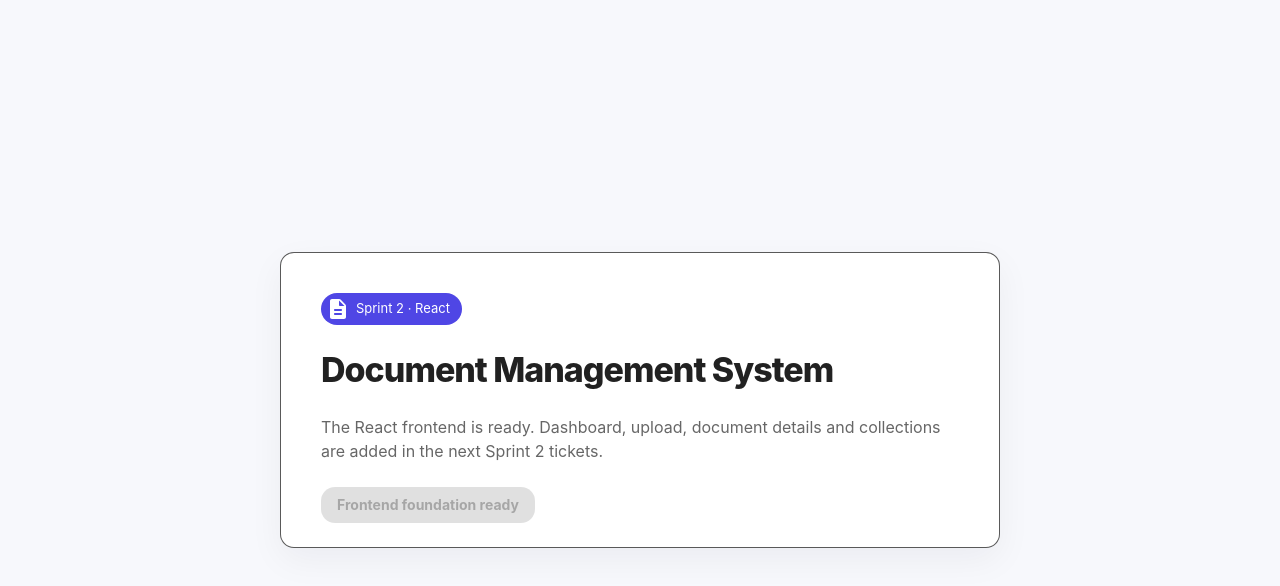
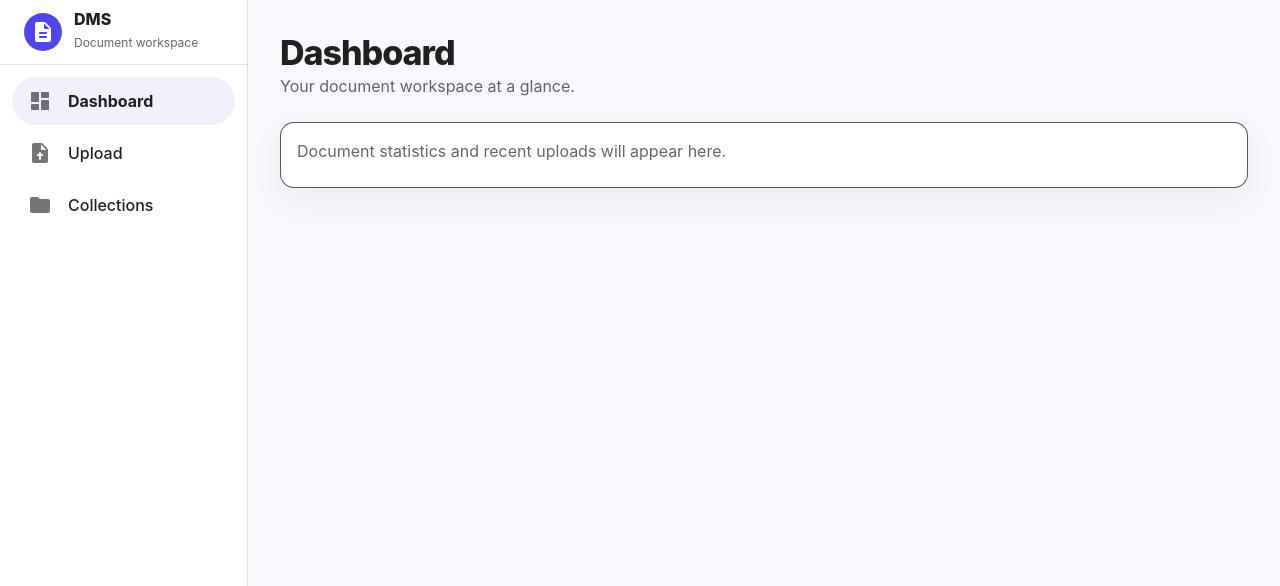
Before and after one commit to Noppin/Document-Management-System---WS2026O, a React (Vite) app in the folder frontend/: page / in a window 1280 px wide. Shown: the top 586 px of the page. Built offline with nearby package versions, Linux system fonts and the light colour scheme.

Commit message:
Implement responsive application shell and routing

```diff
--- a/frontend/src/App.tsx
+++ b/frontend/src/App.tsx
@@ -1,21 +1,21 @@
-import { Box, Button, Card, CardContent, Chip, Stack, Typography } from '@mui/material';
-import DescriptionRoundedIcon from '@mui/icons-material/DescriptionRounded';
+import { BrowserRouter, Route, Routes } from 'react-router-dom';
+import { AppShell } from './components/layout/AppShell';
+import { CollectionsPage } from './pages/CollectionsPage';
+import { DashboardPage } from './pages/DashboardPage';
+import { NotFoundPage } from './pages/NotFoundPage';
+import { UploadPage } from './pages/UploadPage';
 
 export default function App() {
   return (
-    <Box sx={{ minHeight: '100vh', display: 'grid', placeItems: 'center', p: 3 }}>
-      <Card sx={{ width: 'min(720px, 100%)' }}>
-        <CardContent sx={{ p: { xs: 3, md: 5 } }}>
-          <Stack spacing={3} alignItems="flex-start">
-            <Chip icon={<DescriptionRoundedIcon />} label="Sprint 2 · React" color="primary" />
-            <Typography variant="h4">Document Management System</Typography>
-            <Typography color="text.secondary">
-              The React frontend is ready. Dashboard, upload, document details and collections are added in the next Sprint 2 tickets.
-            </Typography>
-            <Button variant="contained" disabled>Frontend foundation ready</Button>
-          </Stack>
-        </CardContent>
-      </Card>
-    </Box>
+    <BrowserRouter>
+      <AppShell>
+        <Routes>
+          <Route path="/" element={<DashboardPage />} />
+          <Route path="/upload" element={<UploadPage />} />
+          <Route path="/collections" element={<CollectionsPage />} />
+          <Route path="*" element={<NotFoundPage />} />
+        </Routes>
+      </AppShell>
+    </BrowserRouter>
   );
 }
--- /dev/null
+++ b/frontend/src/components/layout/AppShell.tsx
@@ -0,0 +1,108 @@
+import { PropsWithChildren, useState } from 'react';
+import { NavLink, useLocation } from 'react-router-dom';
+import {
+  AppBar,
+  Box,
+  Divider,
+  Drawer,
+  IconButton,
+  List,
+  ListItemButton,
+  ListItemIcon,
+  ListItemText,
+  Stack,
+  Toolbar,
+  Typography,
+  useMediaQuery,
+  useTheme,
+} from '@mui/material';
+import DashboardRoundedIcon from '@mui/icons-material/DashboardRounded';
+import UploadFileRoundedIcon from '@mui/icons-material/UploadFileRounded';
+import FolderRoundedIcon from '@mui/icons-material/FolderRounded';
+import DescriptionRoundedIcon from '@mui/icons-material/DescriptionRounded';
+import MenuRoundedIcon from '@mui/icons-material/MenuRounded';
+
+const drawerWidth = 248;
+
+const navigation = [
+  { label: 'Dashboard', to: '/', icon: <DashboardRoundedIcon /> },
+  { label: 'Upload', to: '/upload', icon: <UploadFileRoundedIcon /> },
+  { label: 'Collections', to: '/collections', icon: <FolderRoundedIcon /> },
+];
+
+function Navigation() {
+  const location = useLocation();
+  return (
+    <>
+      <Toolbar sx={{ px: 2.5 }}>
+        <Stack direction="row" spacing={1.5} alignItems="center">
+          <Box sx={{ width: 38, height: 38, borderRadius: 2.5, bgcolor: 'primary.main', color: 'primary.contrastText', display: 'grid', placeItems: 'center' }}>
+            <DescriptionRoundedIcon />
+          </Box>
+          <Box>
+            <Typography fontWeight={800} lineHeight={1.1}>DMS</Typography>
+            <Typography variant="caption" color="text.secondary">Document workspace</Typography>
+          </Box>
+        </Stack>
+      </Toolbar>
+      <Divider />
+      <List sx={{ p: 1.5 }}>
+        {navigation.map((item) => {
+          const selected = item.to === '/' ? location.pathname === '/' : location.pathname.startsWith(item.to);
+          return (
+            <ListItemButton
+              key={item.to}
+              component={NavLink}
+              to={item.to}
+              selected={selected}
+              sx={{ borderRadius: 2.5, mb: 0.5 }}
+            >
+              <ListItemIcon sx={{ minWidth: 40 }}>{item.icon}</ListItemIcon>
+              <ListItemText primary={item.label} primaryTypographyProps={{ fontWeight: selected ? 700 : 500 }} />
+            </ListItemButton>
+          );
+        })}
+      </List>
+    </>
+  );
+}
+
+export function AppShell({ children }: PropsWithChildren) {
+  const theme = useTheme();
+  const desktop = useMediaQuery(theme.breakpoints.up('md'));
+  const [mobileOpen, setMobileOpen] = useState(false);
+
+  return (
+    <Box sx={{ display: 'flex', minHeight: '100vh' }}>
+      <AppBar
+        position="fixed"
+        color="inherit"
+        elevation={0}
+        sx={{ display: { md: 'none' }, borderBottom: 1, borderColor: 'divider' }}
+      >
+        <Toolbar>
+          <IconButton edge="start" onClick={() => setMobileOpen(true)} aria-label="Open navigation">
+            <MenuRoundedIcon />
+          </IconButton>
+          <Typography fontWeight={800} sx={{ ml: 1 }}>Document Management System</Typography>
+        </Toolbar>
+      </AppBar>
+
+      <Box component="nav" sx={{ width: { md: drawerWidth }, flexShrink: { md: 0 } }}>
+        <Drawer
+          variant={desktop ? 'permanent' : 'temporary'}
+          open={desktop || mobileOpen}
+          onClose={() => setMobileOpen(false)}
+          ModalProps={{ keepMounted: true }}
+          sx={{ '& .MuiDrawer-paper': { width: drawerWidth, boxSizing: 'border-box', borderRightColor: 'divider' } }}
+        >
+          <Navigation />
+        </Drawer>
+      </Box>
+
+      <Box component="main" sx={{ flexGrow: 1, minWidth: 0, pt: { xs: 10, md: 0 }, p: { xs: 2, sm: 3, lg: 4 } }}>
+        <Box sx={{ maxWidth: 1280, mx: 'auto' }}>{children}</Box>
+      </Box>
+    </Box>
+  );
+}
--- /dev/null
+++ b/frontend/src/pages/CollectionsPage.tsx
@@ -0,0 +1,10 @@
+import { Card, CardContent, Stack, Typography } from '@mui/material';
+
+export function CollectionsPage() {
+  return (
+    <Stack spacing={3}>
+      <div><Typography variant="h4">Collections</Typography><Typography color="text.secondary">Organize related documents.</Typography></div>
+      <Card><CardContent><Typography color="text.secondary">Collection management is added in S2-07.</Typography></CardContent></Card>
+    </Stack>
+  );
+}
--- /dev/null
+++ b/frontend/src/pages/DashboardPage.tsx
@@ -0,0 +1,13 @@
+import { Card, CardContent, Stack, Typography } from '@mui/material';
+
+export function DashboardPage() {
+  return (
+    <Stack spacing={3}>
+      <div>
+        <Typography variant="h4">Dashboard</Typography>
+        <Typography color="text.secondary">Your document workspace at a glance.</Typography>
+      </div>
+      <Card><CardContent><Typography color="text.secondary">Document statistics and recent uploads will appear here.</Typography></CardContent></Card>
+    </Stack>
+  );
+}
--- /dev/null
+++ b/frontend/src/pages/NotFoundPage.tsx
@@ -0,0 +1,16 @@
+import { Button, Card, CardContent, Stack, Typography } from '@mui/material';
+import { Link } from 'react-router-dom';
+
+export function NotFoundPage() {
+  return (
+    <Card sx={{ maxWidth: 640, mx: 'auto', mt: 8 }}>
+      <CardContent sx={{ p: 5 }}>
+        <Stack spacing={2} alignItems="flex-start">
+          <Typography variant="h4">Page not found</Typography>
+          <Typography color="text.secondary">The page you requested does not exist.</Typography>
+          <Button component={Link} to="/" variant="contained">Back to dashboard</Button>
+        </Stack>
+      </CardContent>
+    </Card>
+  );
+}
--- /dev/null
+++ b/frontend/src/pages/UploadPage.tsx
@@ -0,0 +1,10 @@
+import { Card, CardContent, Stack, Typography } from '@mui/material';
+
+export function UploadPage() {
+  return (
+    <Stack spacing={3}>
+      <div><Typography variant="h4">Upload document</Typography><Typography color="text.secondary">Add a PDF to your archive.</Typography></div>
+      <Card><CardContent><Typography color="text.secondary">The validated upload form is added in S2-05.</Typography></CardContent></Card>
+    </Stack>
+  );
+}
```
